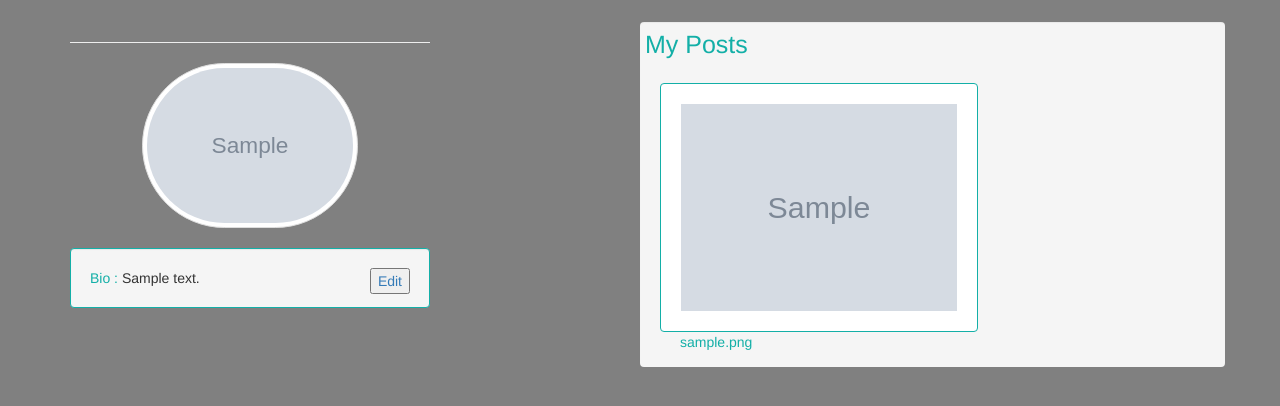
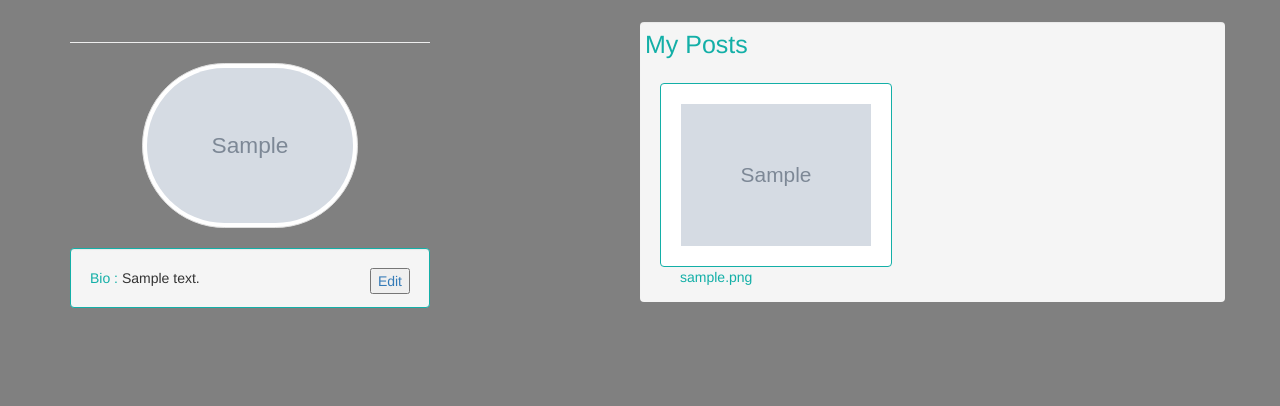
Before and after one commit to mbabazif/my-instagram, a Django app: page /profile/ in a window 1280 px wide. Shown: the part 100-506 px from the top of the page. Run offline with Django 3.2, Linux system fonts and the light colour scheme; a user stored in the database is signed in; tables that the repository leaves empty hold one stand-in row (values such as "Sample post"); grey boxes marked "Sample" are stand-in pictures; some libraries are stand-ins or nearby versions.

Commit message:
adding the pictures

```diff
--- a/grams/templates/my-profile.html
+++ b/grams/templates/my-profile.html
@@ -36,11 +36,12 @@
 
 
         <!-- Current User's Posts  -->
+
         <div class=" well col-md-6 " style="padding:5px; border:2px; float:right; height:40%">
 
             <p style=" color:rgb(19, 175, 167); text-align:left; font-size:25px;"> My Posts</p>
             {% for pic in pics %} {% if pic %}
-            <div class="col-md-8 col-sm-12">
+            <div class="col-md-6 col-sm-12">
                 <a href="{% url 'manageImage' pic.id  %}#">
                     <img src="{{pic.image.url}}" alt="{{Image.image_name}}" class="img-responsive img-thumbnail postImage" width="90%" height="90"
                         style="padding:20px; margin-top:10px; border-color:rgb(19, 175, 167)">
--- a/grams/templates/navbar.html
+++ b/grams/templates/navbar.html
@@ -26,7 +26,7 @@
 
                             <ul class="dropdown-menu" role="menu">
                                 <li>
-                                    <a href="/accounts/password/change">Change Password</a>
+                                    <!-- <a href="/accounts/password/change">Change Password</a> -->
                                 </li>
 
 
```
Also changed, not shown: media/photos/24177902_369581453489049_6279798067189252096_n.jpg (added), media/photos/38216660_2106403729432452_7485150874688290816_n.jpg (added), media/photos/46122919_239244493672072_3561632488496178521_n_75FmPA6.jpg (added), media/photos/54513043_281097639483142_626098243394076672_n_0S3dMrD.jpg (added), media/profiles/39575457_243524156308174_274528893606559744_n_5UqKYPw.jpg (added).
